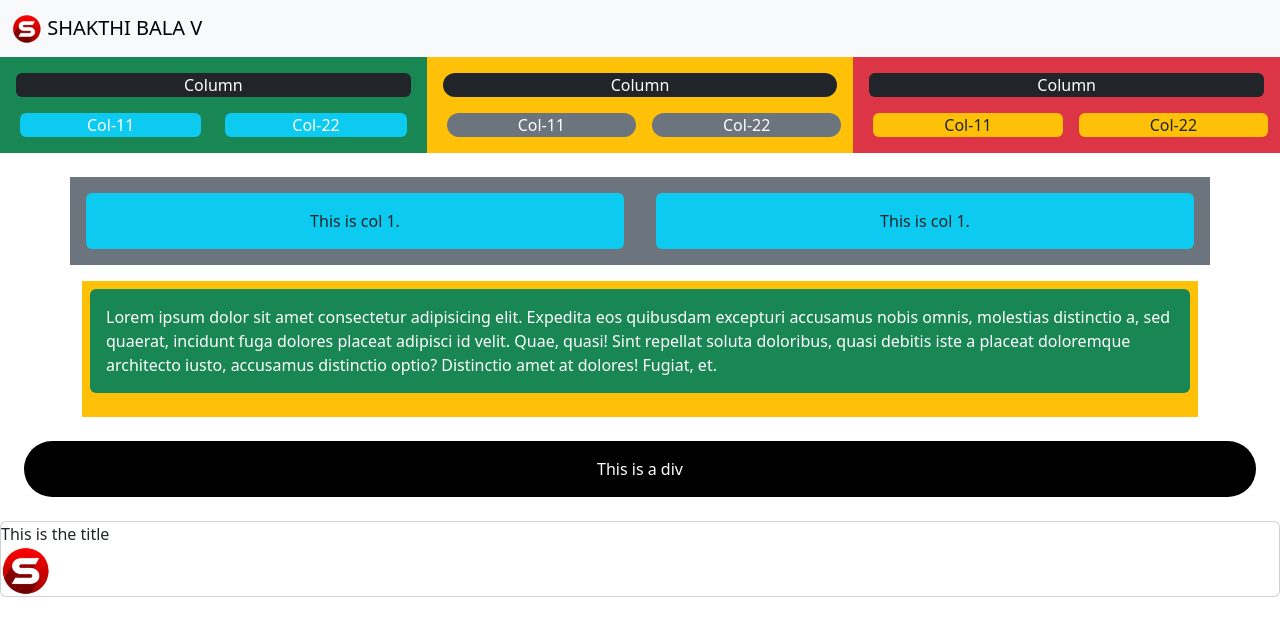
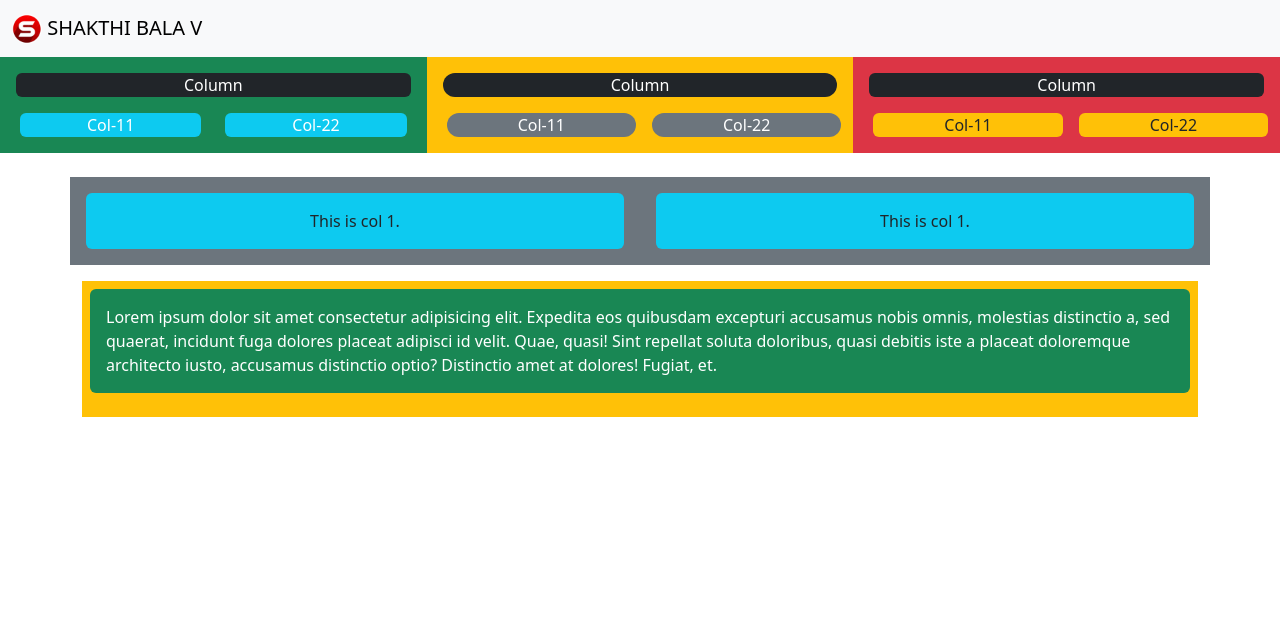
Before and after one commit to shakthibala46/Bootstrap1, a plain HTML site: page index1.html in a window 1280 px wide. Drawn offline with nearby package versions, Linux system fonts and the light colour scheme.

Commit message:
Fifth commit

```diff
--- a/index1.html
+++ b/index1.html
@@ -66,15 +66,7 @@
   </div>
   </div>
 </div>
-<div class="div bg-black text-white p-3 text-center rounded-pill m-4">This is a div</div>
-<div class="card">
-  <div class="card-item">
-    <div class="card-brand">This is the title</div>
-    <div class="div">
-      <img src="header-logo-modified.png" alt="img-not-found" width="50" height="50">
-    </div>
-  </div>
-</div>
+
 <script src="https://cdn.jsdelivr.net/npm/bootstrap@5.3.8/dist/js/bootstrap.bundle.min.js" integrity="sha384-FKyoEForCGlyvwx9Hj09JcYn3nv7wiPVlz7YYwJrWVcXK/BmnVDxM+D2scQbITxI" crossorigin="anonymous"></script>
 </body>
 </html>
```
